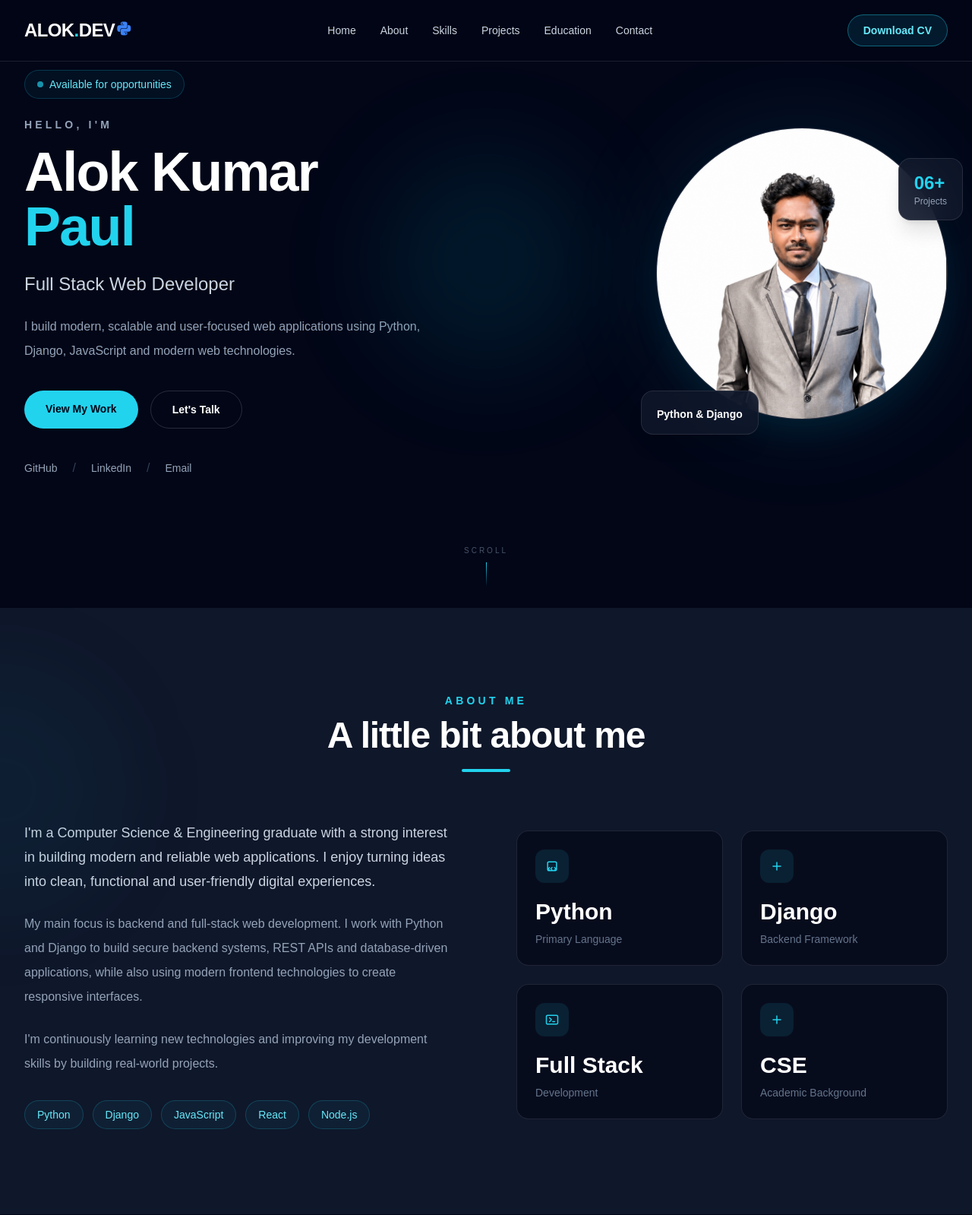
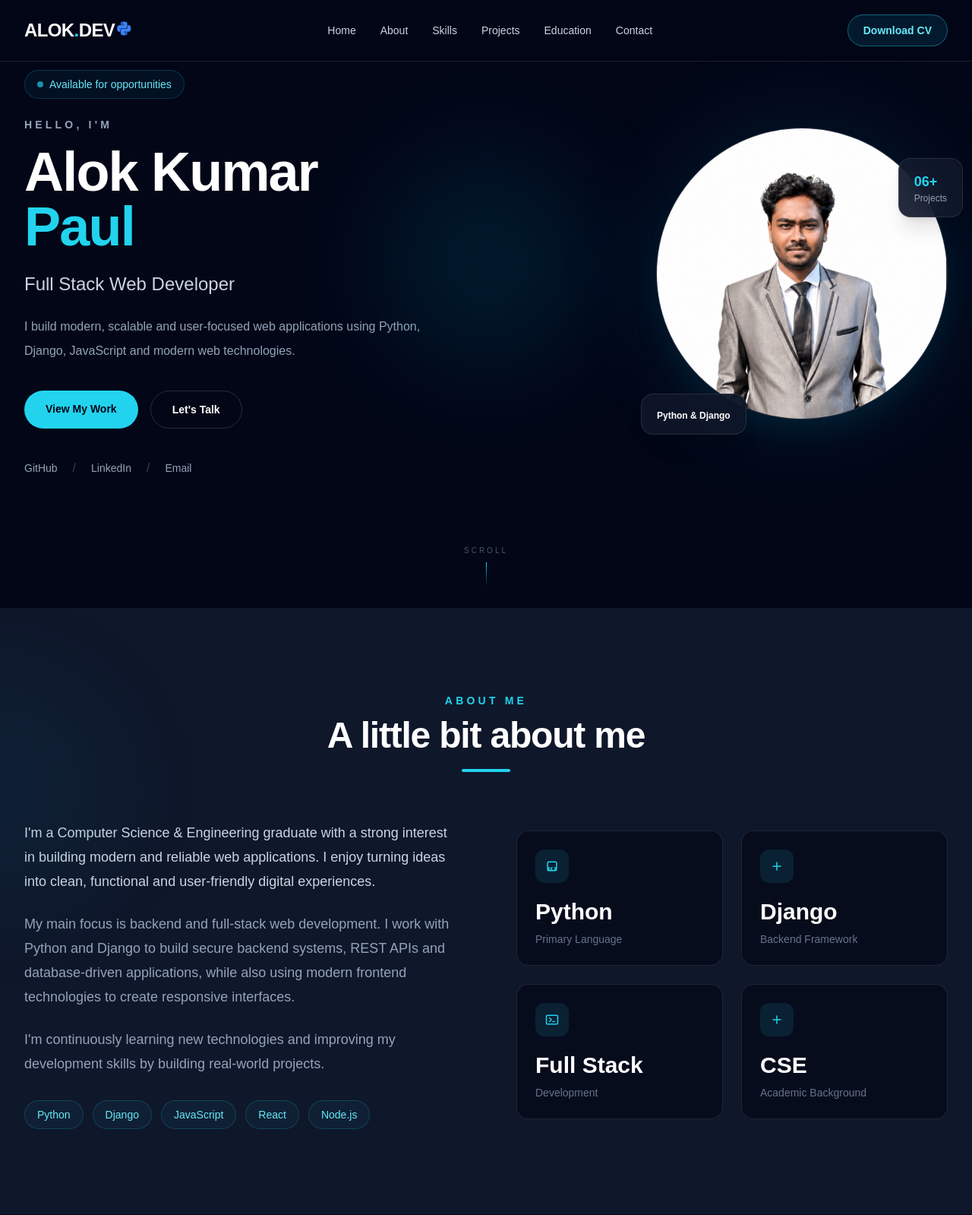
Before and after one commit to Alokkumarpaul106/Portfolio_py, a Django app: page / in a window 1280 px wide. Shown: the top 1599 px of the page at 76% size. Run offline with Django 5.2, Linux system fonts and the light colour scheme; data comes from the database, SQL or seed files in the repository; some libraries are stand-ins or nearby versions.

Commit message:
Refactor HTML structure and update class attributes

```diff
--- a/main/templates/main/home.html
+++ b/main/templates/main/home.html
@@ -12,43 +12,22 @@ Alok Kumar Paul | Full Stack Web Developer
     <div class="mx-auto flex h-20 max-w-7xl items-center justify-between px-6 lg:px-8">
 
         <!-- Logo -->
-        <a href="/" class="text-2xl font-bold tracking-tight text-white">
-            ALOK<span class="text-cyan-400">.</span>DEV<i class="bx bxl-python text-blue-500"></i>
-        </a>
+        <a href="/" class="text-2xl font-bold tracking-tight text-white">ALOK<span class="text-cyan-400">.</span>DEV<i class="bx bxl-python text-blue-500"></i></a>
 
         <!-- Desktop Navigation -->
         <div class="hidden items-center gap-8 md:flex">
 
-            <a href="#home"
-               class="text-sm font-medium text-slate-300 transition hover:text-cyan-400">
-                Home
-            </a>
+            <a href="#home" class="text-sm font-medium text-slate-300 transition hover:text-cyan-400">Home</a>
 
-            <a href="#about"
-               class="text-sm font-medium text-slate-300 transition hover:text-cyan-400">
-                About
-            </a>
+            <a href="#about" class="text-sm font-medium text-slate-300 transition hover:text-cyan-400">About</a>
 
-            <a href="#skills"
-               class="text-sm font-medium text-slate-300 transition hover:text-cyan-400">
-                Skills
-            </a>
+            <a href="#skills" class="text-sm font-medium text-slate-300 transition hover:text-cyan-400">Skills</a>
 
-            <a href="#projects"
-               class="text-sm font-medium text-slate-300 transition hover:text-cyan-400">
-                Projects
-            </a>
+            <a href="#projects" class="text-sm font-medium text-slate-300 transition hover:text-cyan-400">Projects</a>
 
+            <a href="#education" class="text-sm font-medium text-slate-300 transition hover:text-cyan-400">Education</a>
 
-            <a href="#education"
-               class="text-sm font-medium text-slate-300 transition hover:text-cyan-400">
-                Education
-            </a>
-
-            <a href="#contact"
-               class="text-sm font-medium text-slate-300 transition hover:text-cyan-400">
-                Contact
-            </a>
+            <a href="#contact" class="text-sm font-medium text-slate-300 transition hover:text-cyan-400">Contact</a>
 
         </div>
 
@@ -147,35 +126,26 @@ Alok Kumar Paul | Full Stack Web Developer
 >
 
     <!-- Background Glow -->
-    <div
-        class="pointer-events-none absolute left-1/2 top-1/4 h-72 w-72 -translate-x-1/2 rounded-full bg-cyan-500/10 blur-3xl"
-    ></div>
+    <div class="pointer-events-none absolute left-1/2 top-1/4 h-72 w-72 -translate-x-1/2 rounded-full bg-cyan-500/10 blur-3xl"></div>
 
 
     <!-- Hero Grid -->
-    <div
-        class="mx-auto grid min-h-[calc(100vh-5rem)] max-w-7xl items-center gap-16 px-6 py-20 lg:grid-cols-2 lg:px-8"
-    >
+    <div class="mx-auto grid min-h-[calc(100vh-5rem)] max-w-7xl items-center gap-16 px-6 py-20 lg:grid-cols-2 lg:px-8">
 
 
         <!-- ================= PROFILE IMAGE ================= -->
-        <div
-            class="order-1 flex justify-center lg:order-2 lg:justify-end"
-        >
+        <div class="order-1 flex justify-center lg:order-2 lg:justify-end">
 
             <!-- Outer Glow -->
-            <div
-                class="absolute h-72 w-72 rounded-full bg-cyan-400/10 blur-3xl sm:h-96 sm:w-96"
-            ></div>
+            <div class="absolute h-72 w-72 rounded-full bg-cyan-400/10 blur-3xl sm:h-96 sm:w-96"></div>
 
 
             <!-- Image + Cards -->
             <div class="relative">
 
                 <!-- Profile Image -->
-                <div
-                    class="relative h-72 w-72 overflow-hidden rounded-full border border-white/10 bg-slate-900 shadow-2xl shadow-cyan-500/10 sm:h-96 sm:w-96"
-                >
+                <div  class="relative h-48 w-48 overflow-hidden rounded-full border border-white/10 bg-slate-900 shadow-2xl shadow-cyan-500/10 sm:h-72 sm:w-72 lg:h-96 lg:w-96">
+
 
                     <img
                         src="{% static 'main/images/alok.png' %}"
@@ -186,28 +156,20 @@ Alok Kumar Paul | Full Stack Web Developer
                 </div>
 
 
-                <!-- Floating Tech Card -->
-                <div
-                    class="absolute -bottom-5 -left-5 rounded-2xl border border-white/10 bg-slate-900/90 px-5 py-4 shadow-xl backdrop-blur-xl"
-                >
 
-                    <!-- <p class="text-xs text-slate-500">
-                        Specialized in
-                    </p> -->
+                <div class="absolute -bottom-5 -left-5 rounded-2xl border border-white/10 bg-slate-900/90 px-3 py-2 shadow-xl backdrop-blur-xl sm:px-5 sm:py-4">
 
-                    <p class="mt-1 text-sm font-semibold text-white">
-                        Python & Django
-                    </p>
+                    <p class="mt-1 text-sm font-semibold text-white text-xs">Python & Django</p>
 
                 </div>
 
 
                 <!-- Experience Card -->
                 <div
-                    class="absolute -right-5 top-10 rounded-2xl border border-white/10 bg-slate-900/90 px-5 py-4 shadow-xl backdrop-blur-xl"
+                    class="absolute -right-5 top-10 rounded-2xl border border-white/10 bg-slate-900/90 px-3 py-2 shadow-xl backdrop-blur-xl sm:px-5 sm:py-4"
                 >
 
-                    <p class="text-2xl font-bold text-cyan-400">
+                    <p class="text-lg font-bold text-cyan-400">
                         06+
                     </p>
 
@@ -224,9 +186,7 @@ Alok Kumar Paul | Full Stack Web Developer
 
 
         <!-- ================= HERO CONTENT ================= -->
-        <div
-            class="order-2 text-center lg:order-1 lg:text-left"
-        >
+        <divclass="order-2 text-center lg:order-1 lg:text-left">
 
             <!-- Small Badge -->
             <div
@@ -253,11 +213,8 @@ Alok Kumar Paul | Full Stack Web Developer
 
 
             <!-- Name -->
-            <h1
-                class="text-5xl font-bold leading-tight tracking-tight text-white sm:text-6xl lg:text-7xl"
-            >
-
-                Alok Kumar
+            <h1 class="text-4xl font-bold leading-tight tracking-tight text-white sm:text-6xl lg:text-7xl">
+                  Alok Kumar
 
                 <span class="block text-cyan-400">
                     Paul
@@ -275,9 +232,7 @@ Alok Kumar Paul | Full Stack Web Developer
 
 
             <!-- Description -->
-            <p
-                class="mx-auto mt-6 max-w-xl text-base leading-8 text-slate-400 lg:mx-0"
-            >
+            <p class="mx-auto mt-6 max-w-xl text-base leading-8 text-slate-400 lg:mx-0">
 
                 I build modern, scalable and user-focused web applications
                 using Python, Django, JavaScript and modern web technologies.
@@ -286,8 +241,7 @@ Alok Kumar Paul | Full Stack Web Developer
 
 
             <!-- Buttons -->
-            <div
-                class="mt-9 flex flex-col justify-center gap-4 sm:flex-row lg:justify-start"
+            <div class="mt-9 flex flex-col justify-center gap-4 sm:flex-row lg:justify-start"
             >
 
                 <a
@@ -323,7 +277,7 @@ Alok Kumar Paul | Full Stack Web Developer
                 <span class="text-slate-700">/</span>
 
                 <a
-                    href="https://www.linkedin.com/in/alok-kumar-paul-425563366/"
+                    href="https://www.linkedin.com/in/alok-paul-8b169b433/"
                     class="text-sm font-medium text-slate-400 transition hover:text-cyan-400"
                 >
                     LinkedIn
@@ -346,9 +300,7 @@ Alok Kumar Paul | Full Stack Web Developer
 
 
     <!-- Scroll Indicator -->
-    <div
-        class="absolute bottom-7 left-1/2 hidden -translate-x-1/2 flex-col items-center gap-2 sm:flex"
-    >
+    <div class="absolute bottom-7 left-1/2 hidden -translate-x-1/2 flex-col items-center gap-2 sm:flex">
 
         <span
             class="text-[10px] uppercase tracking-[0.3em] text-slate-600"
@@ -396,14 +348,14 @@ Alok Kumar Paul | Full Stack Web Developer
             <!-- Left Content -->
             <div>
 
-                <p class="text-lg leading-8 text-slate-300">
+                <p class="max-w-2xl text-base leading-7 text-slate-300 sm:text-lg sm:leading-8">
                     I'm a Computer Science & Engineering graduate with a strong
                     interest in building modern and reliable web applications.
                     I enjoy turning ideas into clean, functional and
                     user-friendly digital experiences.
                 </p>
 
-                <p class="mt-6 leading-8 text-slate-400">
+                <p class="mt-5 max-w-2xl text-base leading-7 text-slate-400 sm:mt-6 sm:text-lg sm:leading-8">
                     My main focus is backend and full-stack web development.
                     I work with Python and Django to build secure backend
                     systems, REST APIs and database-driven applications,
@@ -411,7 +363,7 @@ Alok Kumar Paul | Full Stack Web Developer
                     responsive interfaces.
                 </p>
 
-                <p class="mt-6 leading-8 text-slate-400">
+                <p class="mt-5 max-w-2xl text-base leading-7 text-slate-400 sm:mt-6 sm:text-lg sm:leading-8">
                     I'm continuously learning new technologies and improving
                     my development skills by building real-world projects.
                 </p>
```
